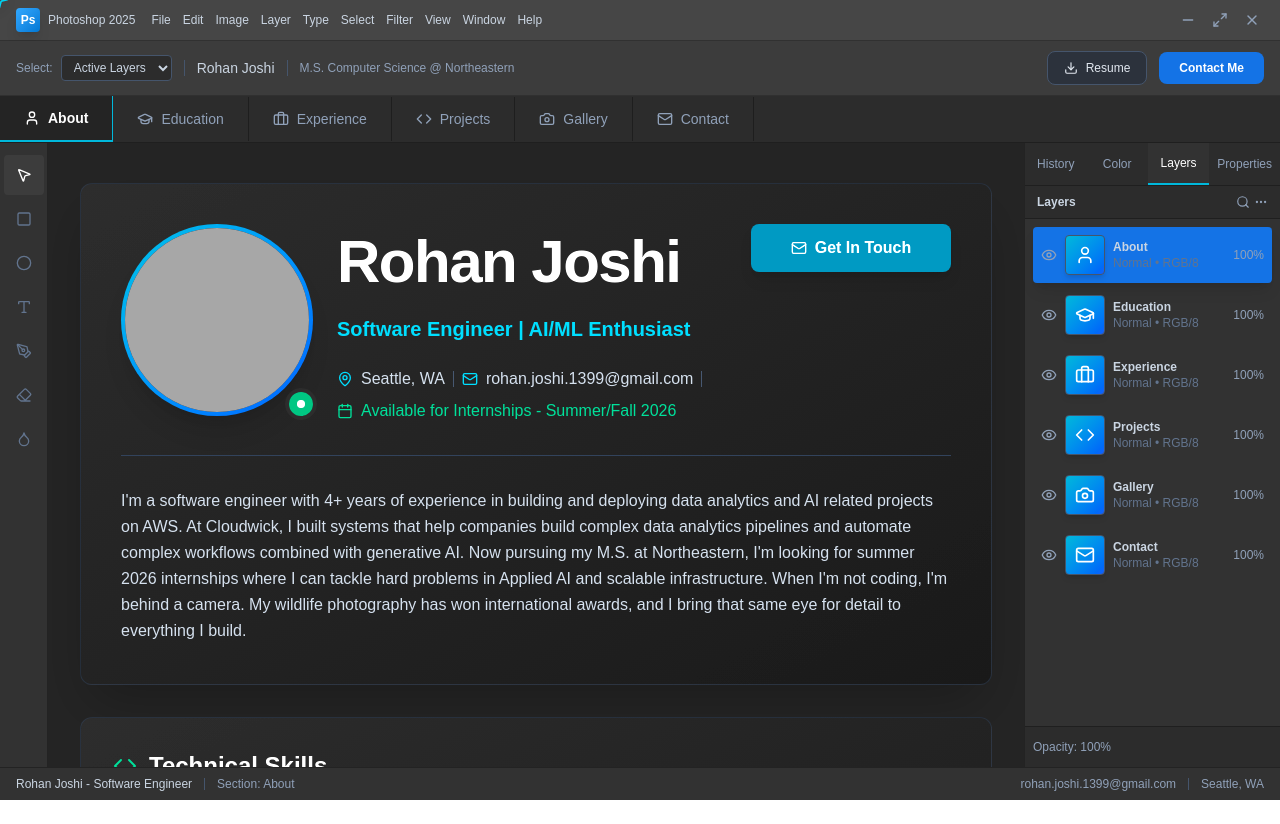
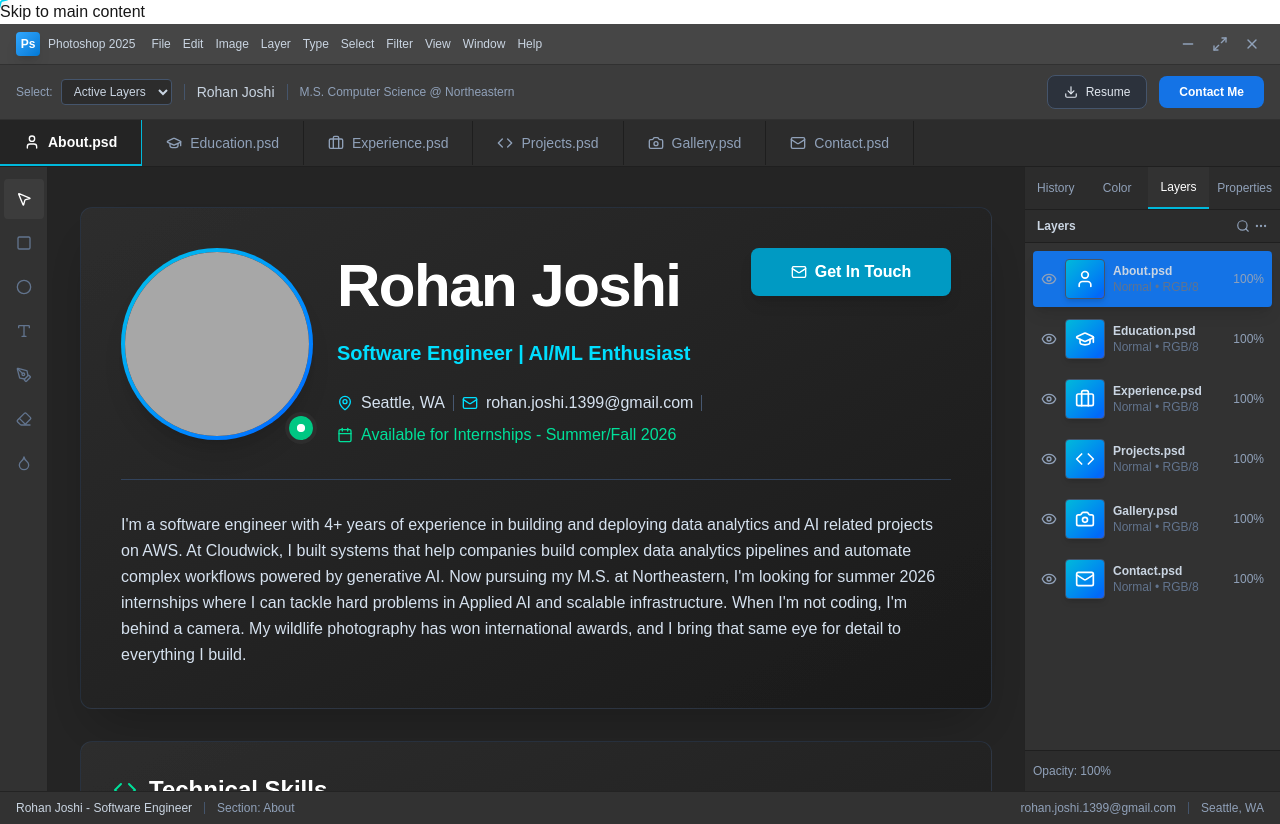
Before and after one commit to rohanjoshi1399/rohanjoshi1399.github.io, a Next.js app: page / in a window 1280 px wide. Before the commit the page ends 800 px from the top, so only its background shows below. Built offline with nearby package versions, Linux system fonts and the light colour scheme; grey boxes are pictures that could not be loaded.

Commit message:
Course updates

```diff
--- a/app/components/sections/GallerySection.tsx
+++ b/app/components/sections/GallerySection.tsx
@@ -48,9 +48,18 @@ export const GallerySection = ({
                         <div
                             key={photo.id}
                             onClick={() => openLightbox(photo)}
+                            onKeyDown={(e) => {
+                                if (e.key === 'Enter' || e.key === ' ') {
+                                    e.preventDefault();
+                                    openLightbox(photo);
+                                }
+                            }}
+                            tabIndex={0}
+                            role="button"
+                            aria-label={`View ${photo.title} in lightbox`}
                             onMouseEnter={() => setCursorVariant('hover')}
                             onMouseLeave={() => setCursorVariant('default')}
-                            className="relative w-full aspect-[21/9] rounded-xl overflow-hidden bg-slate-800 group cursor-pointer shadow-2xl hover:shadow-purple-500/20 transition-all"
+                            className="gallery-item relative w-full aspect-[21/9] rounded-xl overflow-hidden bg-slate-800 group cursor-pointer shadow-2xl hover:shadow-purple-500/20 focus-visible:shadow-purple-500/30 transition-all"
                         >
                             <div className="absolute inset-0 bg-gradient-to-br from-slate-700 via-slate-800 to-slate-900 flex items-center justify-center">
                                 <Image
@@ -62,14 +71,14 @@ export const GallerySection = ({
                                 />
                             </div>
 
-                            <div className="absolute inset-0 bg-gradient-to-t from-black/80 via-black/30 to-transparent opacity-0 group-hover:opacity-100 transition-all duration-500 flex items-end p-8">
+                            <div className="absolute inset-0 bg-gradient-to-t from-black/80 via-black/30 to-transparent opacity-0 group-hover:opacity-100 group-focus-visible:opacity-100 transition-all duration-500 flex items-end p-8">
                                 <div>
                                     <h3 className="text-white text-xl md:text-2xl font-bold mb-2">{photo.title}</h3>
                                     <p className="text-slate-300 text-sm md:text-base">{photo.caption}</p>
                                 </div>
                             </div>
 
-                            <div className="absolute top-6 right-6 w-12 h-12 bg-white/10 backdrop-blur-sm rounded-full flex items-center justify-center opacity-0 group-hover:opacity-100 transition-all duration-300 group-hover:scale-110">
+                            <div className="absolute top-6 right-6 w-12 h-12 bg-white/10 backdrop-blur-sm rounded-full flex items-center justify-center opacity-0 group-hover:opacity-100 group-focus-visible:opacity-100 transition-all duration-300 group-hover:scale-110">
                                 <Search className="w-6 h-6 text-white" aria-hidden="true" />
                             </div>
                         </div>
--- a/app/components/sections/ProjectsSection.tsx
+++ b/app/components/sections/ProjectsSection.tsx
@@ -42,10 +42,11 @@ export const ProjectsSection = ({ sectionsRef, setCursorVariant }: ProjectsSecti
                                         onMouseEnter={() => setCursorVariant('hover')}
                                         onMouseLeave={() => setCursorVariant('default')}
                                         className="flex-shrink-0 flex items-center gap-2 px-3 sm:px-5 py-2 sm:py-2.5 bg-slate-700 hover:bg-slate-600 text-white rounded-lg font-semibold transition-all hover:shadow-lg hover:scale-105 focus:outline-none focus:ring-2 focus:ring-emerald-400 group/btn cursor-pointer"
+                                        aria-label={`View ${project.title} source code on GitHub`}
                                     >
-                                        <Github className="w-4 h-4" />
+                                        <Github className="w-4 h-4" aria-hidden="true" />
                                         <span className="hidden sm:inline">View on GitHub</span>
-                                        <ExternalLink className="w-3.5 h-3.5 opacity-60 group-hover/btn:opacity-100 transition-opacity hidden sm:block" />
+                                        <ExternalLink className="w-3.5 h-3.5 opacity-60 group-hover/btn:opacity-100 transition-opacity hidden sm:block" aria-hidden="true" />
                                     </a>
                                 </div>
 
--- a/app/layout.tsx
+++ b/app/layout.tsx
@@ -38,6 +38,10 @@ export default function RootLayout({
       <body
         className={`${geistSans.variable} ${geistMono.variable} antialiased`}
       >
+        {/* Skip to content link for keyboard users */}
+        <a href="#main-content" className="skip-to-content">
+          Skip to main content
+        </a>
         {children}
       </body>
     </html>
--- a/app/page.tsx
+++ b/app/page.tsx
@@ -47,12 +47,12 @@ const Portfolio = () => {
   const mainContentRef = useRef<HTMLDivElement | null>(null);
 
   const sections = [
-    { id: 'about', label: 'About', icon: User },
-    { id: 'education', label: 'Education', icon: GraduationCap },
-    { id: 'experience', label: 'Experience', icon: Briefcase },
-    { id: 'projects', label: 'Projects', icon: Code },
-    { id: 'gallery', label: 'Gallery', icon: Camera },
-    { id: 'contact', label: 'Contact', icon: Mail }
+    { id: 'about', label: 'About.psd', icon: User },
+    { id: 'education', label: 'Education.psd', icon: GraduationCap },
+    { id: 'experience', label: 'Experience.psd', icon: Briefcase },
+    { id: 'projects', label: 'Projects.psd', icon: Code },
+    { id: 'gallery', label: 'Gallery.psd', icon: Camera },
+    { id: 'contact', label: 'Contact.psd', icon: Mail }
   ];
 
   const brandColors = [
--- a/data/education.ts
+++ b/data/education.ts
@@ -7,8 +7,9 @@ export const education: Education[] = [
     location: "Seattle, WA",
     period: "Sept. 2025 – May 2027 (Expected)",
     courses: [
-      "Algorithms",
-      "Scalable Distributed Systems"
+      "Scalable Distributed Systems",
+      "Natural Language Processing",
+      "Reinforcement Learning"
     ],
     current: true
   },
--- a/data/personal.ts
+++ b/data/personal.ts
@@ -9,5 +9,5 @@ export const personalInfo: PersonalInfo = {
   linkedin: "https://linkedin.com/in/therohanjoshi",
   github: "https://github.com/rohanjoshi1399",
   availability: "Available for Internships - Summer/Fall 2026",
-  summary: "I'm a software engineer with 4+ years of experience in building and deploying data analytics and AI related projects on AWS. At Cloudwick, I built systems that help companies build complex data analytics pipelines and automate complex workflows combined with generative AI. Now pursuing my M.S. at Northeastern, I'm looking for summer 2026 internships where I can tackle hard problems in Applied AI and scalable infrastructure. When I'm not coding, I'm behind a camera. My wildlife photography has won international awards, and I bring that same eye for detail to everything I build."
+  summary: "I'm a software engineer with 4+ years of experience in building and deploying data analytics and AI related projects on AWS. At Cloudwick, I built systems that help companies build complex data analytics pipelines and automate complex workflows powered by generative AI. Now pursuing my M.S. at Northeastern, I'm looking for summer 2026 internships where I can tackle hard problems in Applied AI and scalable infrastructure. When I'm not coding, I'm behind a camera. My wildlife photography has won international awards, and I bring that same eye for detail to everything I build."
 };
```
